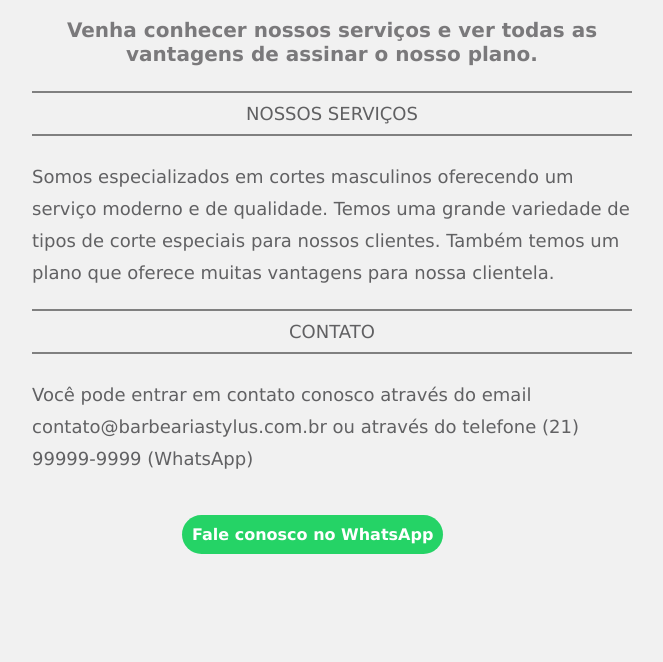
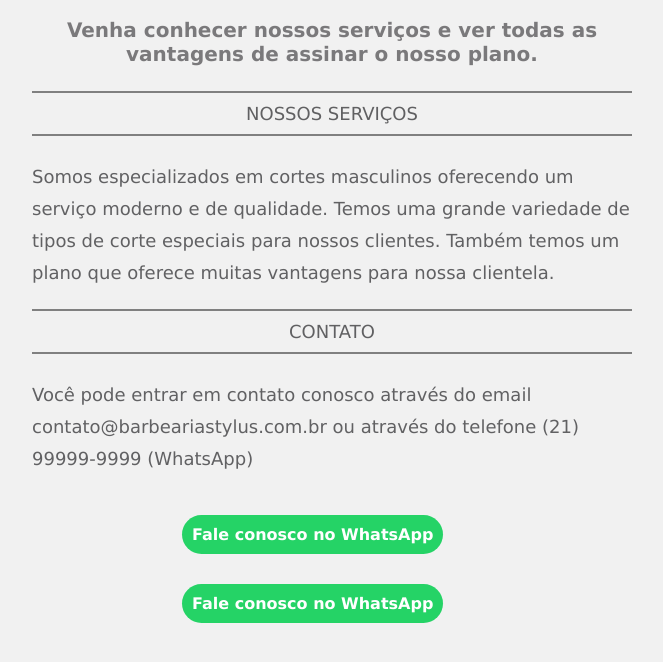
Before and after one commit to GabrielSaturnino/HTML, a plain HTML site: page devmedia/projeto-Barbearia/index.html in a window 1280 px wide. Shown: the part 320-982 px from the top of the page, without its empty margins (308-971 px from the left). Drawn offline with Linux system fonts and the light colour scheme.

Commit message:
nome do commit

```diff
--- a/devmedia/projeto-Barbearia/index.html
+++ b/devmedia/projeto-Barbearia/index.html
@@ -34,6 +34,10 @@
       <div class="btn">
         <a href="https://api.whatsapp.com/send?phone=999999999&text=Send20%a20%quote">Fale conosco no WhatsApp</a>
       </div>
+
+      <div class="btn">
+        <a href="https://api.whatsapp.com/send?phone=999999999&text=Send20%a20%quote">Fale conosco no WhatsApp</a>
+      </div>
     </footer>
   </div>
 
```
